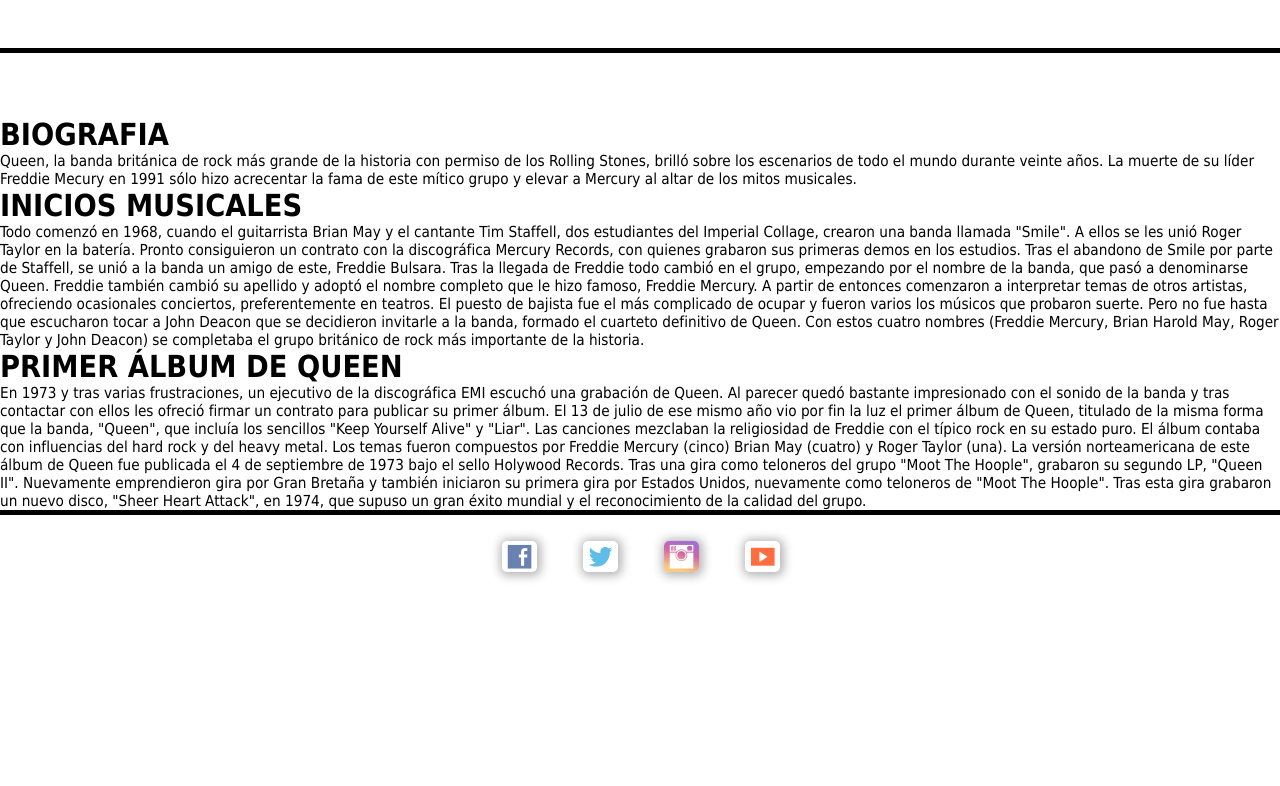
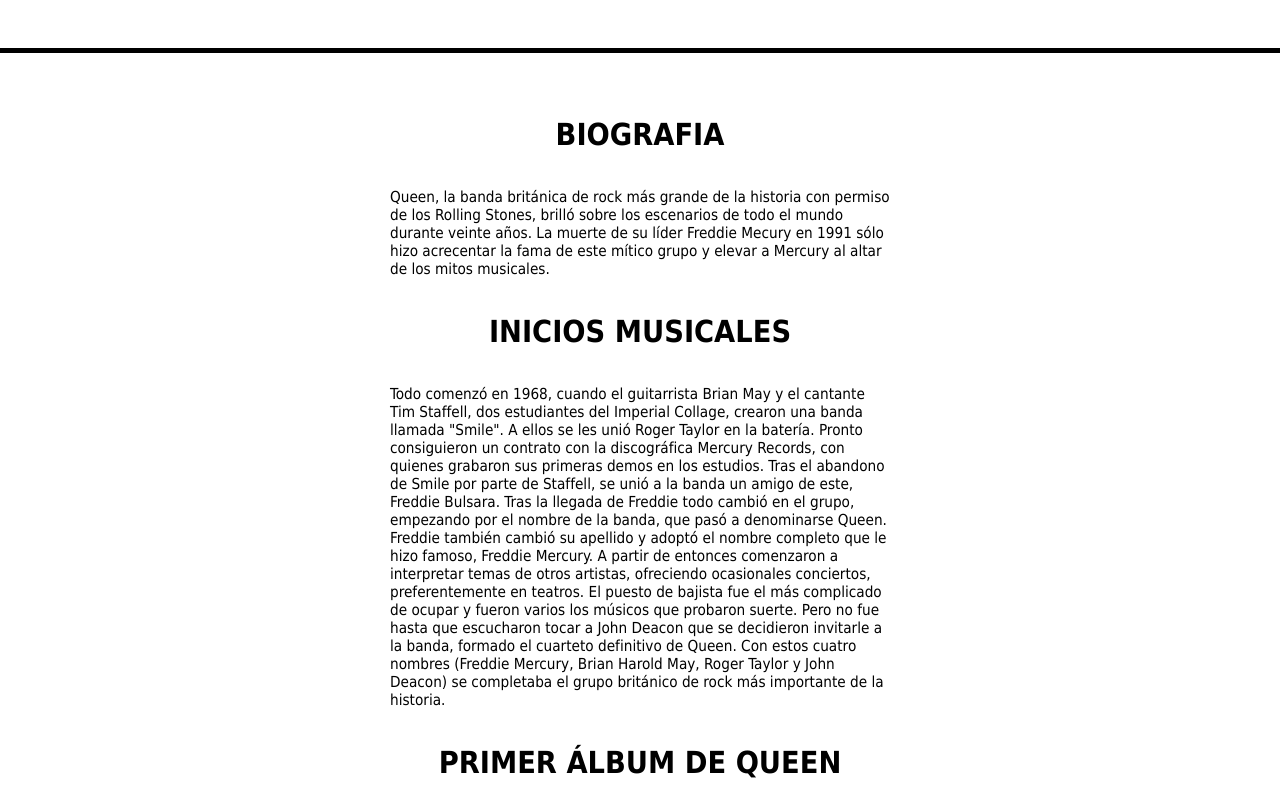
Before and after one commit to Rasalgul-Nhomao/www, a plain HTML site: page index.html in a window 1280 px wide. Shown: the part 374-1160 px from the top of the page. Before the commit the page ends 974 px from the top, so only its background shows below. Drawn offline with Linux system fonts and the light colour scheme.

Commit message:
biografia
intente hacer los 3 divs, e intente darle forma con css

```diff
--- a/CSS/estilos.css
+++ b/CSS/estilos.css
@@ -300,6 +300,20 @@
     }
 
     /* CUERPO */
-    main {}
+    main h1 {
+            color: black;
+	    text-align: center;
+	}
 
-}
+
+    main p {
+            color: black;
+
+            }
+
+    div.index{
+         width: 500px;
+         margin: auto;
+
+
+        }
--- a/index.html
+++ b/index.html
@@ -54,9 +54,16 @@
     <!-- CUERPO -->
     <!-- CUERPO -->
     <main>
+	<div class = "index">
+	<div>
 	<h1>BIOGRAFIA</h1>
+	<br><br>
 		<p>Queen, la banda británica de rock más grande de la historia con permiso de los Rolling Stones, brilló sobre los escenarios de todo el mundo durante veinte años. La muerte de su líder Freddie Mecury en 1991 sólo hizo acrecentar la fama de este mítico grupo y elevar a Mercury al altar de los mitos musicales.</p>
+		<br><br>
+	</div>
+	<div>
 	<h1>INICIOS MUSICALES</h1>
+	<br><br>
 		<p>Todo comenzó en 1968, cuando el guitarrista Brian May y el cantante Tim Staffell, dos estudiantes del Imperial Collage, crearon una banda llamada "Smile". A ellos se les unió Roger Taylor en la batería.
 
 Pronto consiguieron un contrato con la discográfica Mercury Records, con quienes grabaron sus primeras demos en los estudios. Tras el abandono de Smile por parte de Staffell, se unió a la banda un amigo de este, Freddie Bulsara.
@@ -64,7 +71,11 @@
 Tras la llegada de Freddie todo cambió en el grupo, empezando por el nombre de la banda, que pasó a denominarse Queen. Freddie también cambió su apellido y adoptó el nombre completo que le hizo famoso, Freddie Mercury.
 
 A partir de entonces comenzaron a interpretar temas de otros artistas, ofreciendo ocasionales conciertos, preferentemente en teatros. El puesto de bajista fue el más complicado de ocupar y fueron varios los músicos que probaron suerte. Pero no fue hasta que escucharon tocar a John Deacon que se decidieron invitarle a la banda, formado el cuarteto definitivo de Queen. Con estos cuatro nombres (Freddie Mercury, Brian Harold May, Roger Taylor y John Deacon) se completaba el grupo británico de rock más importante de la historia.</p>
+<br><br>
+</div>
+<div>
 	<h1>PRIMER ÁLBUM DE QUEEN</h1>
+	<br><br>
 		<p>En 1973 y tras varias frustraciones, un ejecutivo de la discográfica EMI escuchó una grabación de Queen. Al parecer quedó bastante impresionado con el sonido de la banda y tras contactar con ellos les ofreció firmar un contrato para publicar su primer álbum.
 
 El 13 de julio de ese mismo año vio por fin la luz el primer álbum de Queen, titulado de la misma forma que la banda, "Queen", que incluía los sencillos "Keep Yourself Alive" y "Liar". Las canciones mezclaban la religiosidad de Freddie con el típico rock en su estado puro.
@@ -74,6 +85,9 @@
 La versión norteamericana de este álbum de Queen fue publicada el 4 de septiembre de 1973 bajo el sello Holywood Records.
 
 Tras una gira como teloneros del grupo "Moot The Hoople", grabaron su segundo LP, "Queen II". Nuevamente emprendieron gira por Gran Bretaña y también iniciaron su primera gira por Estados Unidos, nuevamente como teloneros de "Moot The Hoople". Tras esta gira grabaron un nuevo disco, "Sheer Heart Attack", en 1974, que supuso un gran éxito mundial y el reconocimiento de la calidad del grupo.</p>
+<br><br>
+</div>
+</div>
     </main>
 
     <!-- PIE -->
```
